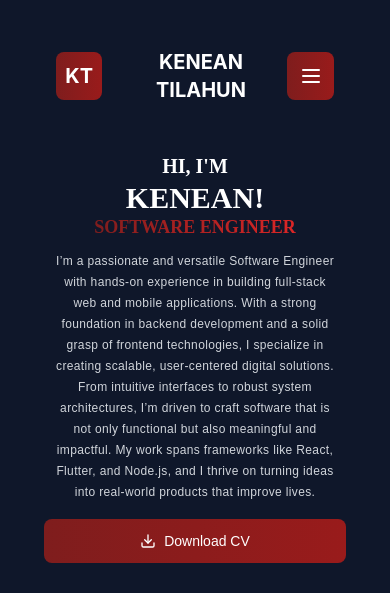
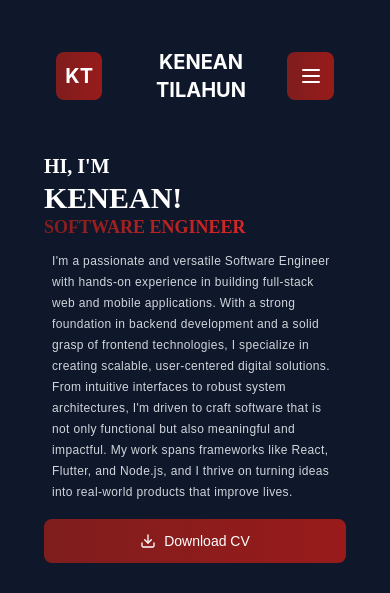
Before and after one commit to KeniKT/kenean-tilahun-portfolio, a React (Vite) app: page / in a window 390 px wide. Shown: the top 593 px of the page. Built offline with nearby package versions, Linux system fonts and the light colour scheme.

Commit message:
Home  page update

```diff
--- a/src/pages/Home.jsx
+++ b/src/pages/Home.jsx
@@ -111,7 +111,7 @@ const Home = () => {
           className="flex flex-col lg:flex-row items-center justify-between gap-6 xs:gap-8 lg:gap-12"
         >
           {/* Enhanced Left Content with better mobile typography */}
-          <motion.div variants={fadeInLeft} className="w-full lg:w-1/2 text-center lg:text-left">
+          <motion.div variants={fadeInLeft} className="w-full lg:w-1/2 text-left">
             <motion.h1
               variants={staggerItem}
               className="font-bold mb-3 xs:mb-4 sm:mb-6 leading-tight"
@@ -158,15 +158,15 @@ const Home = () => {
                 lineHeight: '1.75',
               }}
             >
-              I’m a passionate and versatile Software Engineer with hands-on experience in building full-stack web and mobile applications. With a strong foundation in backend development
+              I'm a passionate and versatile Software Engineer with hands-on experience in building full-stack web and mobile applications. With a strong foundation in backend development
               and a solid grasp of frontend technologies, I specialize in creating scalable, user-centered digital solutions. From intuitive interfaces to robust system architectures,
-              I’m driven to craft software that is not only functional but also meaningful and impactful. My work spans frameworks like React, Flutter, and Node.js, and I thrive on
+              I'm driven to craft software that is not only functional but also meaningful and impactful. My work spans frameworks like React, Flutter, and Node.js, and I thrive on
               turning ideas into real-world products that improve lives.
             </motion.p>
 
             <motion.div
               variants={staggerItem}
-              className="flex flex-col xs:flex-row gap-3 sm:gap-4 justify-center lg:justify-start"
+              className="flex flex-col xs:flex-row gap-3 sm:gap-4 justify-start"
             >
               <motion.button
                 whileHover={{ scale: 1.05 }}
@@ -227,7 +227,7 @@ const Home = () => {
         </motion.div>
 
         {/* Enhanced Sections with scroll animations - Better mobile spacing */}
-        <div className="mt-8 xs:mt-10 sm:mt-12 md:mt-16 lg:mt-20 space-y-8 xs:space-y-10 sm:space-y-12 md:space-y-14 lg:space-y-18">
+        <div className="mt-16 xs:mt-20 sm:mt-24 md:mt-28 lg:mt-32 space-y-16 xs:space-y-20 sm:space-y-24 md:space-y-28 lg:space-y-32">
           {/* About Section */}
           <motion.div
             ref={aboutAnimation.ref}
```
